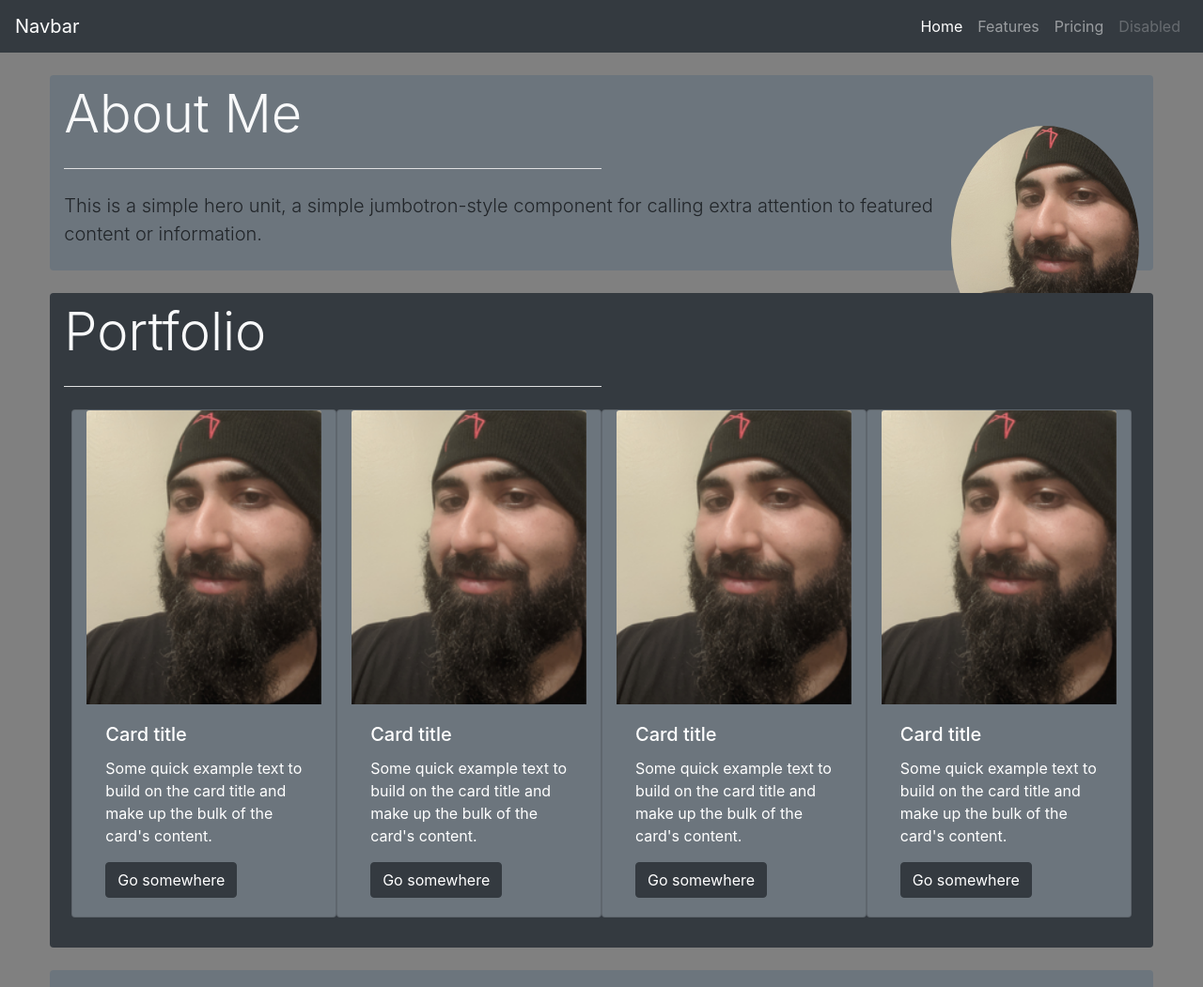
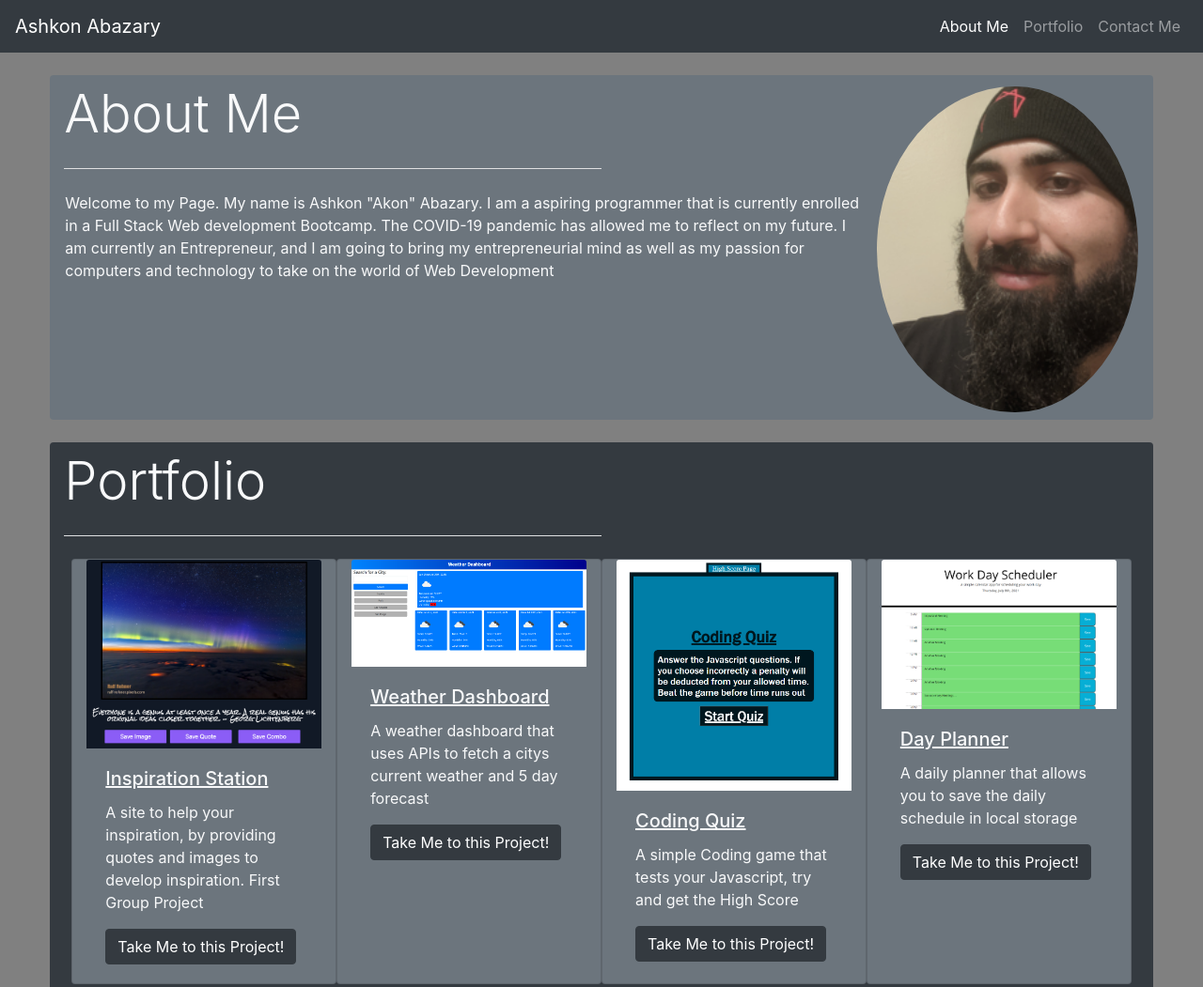
Before and after one commit to aabazary/AkonPortfolio2, a plain HTML site: page index.html in a window 1280 px wide. Shown: the top 1051 px of the page at 94% size. Drawn offline with nearby package versions, Linux system fonts and the light colour scheme.

Commit message:
added content, needs more styling

```diff
--- a/assets/css/style.css
+++ b/assets/css/style.css
@@ -2,5 +2,7 @@ body{
     background-color: grey;
 }
 #profileImg{
-    margin-top: -70px;
+    margin-top: -7rem;
+    padding-right: 1rem;
+
 }
--- a/index.html
+++ b/index.html
@@ -9,13 +9,18 @@
     <!-- Bootstrap CSS -->
     <link rel="stylesheet" href="https://maxcdn.bootstrapcdn.com/bootstrap/4.0.0/css/bootstrap.min.css"
         integrity="sha384-Gn5384xqQ1aoWXA+058RXPxPg6fy4IWvTNh0E263XmFcJlSAwiGgFAW/dAiS6JXm" crossorigin="anonymous">
+
+    <!-- Font Awesome  -->
     <link rel="stylesheet" href="https://pro.fontawesome.com/releases/v5.10.0/css/all.css"
         integrity="sha384-AYmEC3Yw5cVb3ZcuHtOA93w35dYTsvhLPVnYs9eStHfGJvOvKxVfELGroGkvsg+p" crossorigin="anonymous" />
+
+    <!-- CSS -->
     <link rel="stylesheet" href="./assets/css/style.css">
-    <title>Hello, world!</title>
+    <title>Akon Portfolio</title>
 </head>
+<!-- NavBar -->
 <nav class="navbar navbar-expand-lg navbar-dark bg-dark">
-    <a class="navbar-brand" href="#">Navbar</a>
+    <a class="navbar-brand" href="#">Ashkon Abazary</a>
     <button class="navbar-toggler" type="button" data-toggle="collapse" data-target="#navbarNav"
         aria-controls="navbarNav" aria-expanded="false" aria-label="Toggle navigation">
         <span class="navbar-toggler-icon"></span>
@@ -23,132 +28,122 @@
     <div class="collapse navbar-collapse" id="navbarNav">
         <ul class="navbar-nav ml-auto">
             <li class="nav-item active ml-auto">
-                <a class="nav-link" href="#">Home <span class="sr-only">(current)</span></a>
+                <a class="nav-link" href="#about-me">About Me</a>
             </li>
             <li class="nav-item ml-auto">
-                <a class="nav-link" href="#">Features</a>
+                <a class="nav-link" href="#portfolio">Portfolio</a>
             </li>
             <li class="nav-item ml-auto">
-                <a class="nav-link" href="#">Pricing</a>
-            </li>
-            <li class="nav-item ml-auto">
-                <a class="nav-link disabled" href="#">Disabled</a>
+                <a class="nav-link" href="#contact-me">Contact Me</a>
             </li>
         </ul>
     </div>
 </nav>
 
 <body class="">
-    <div class="container bg-secondary rounded mx-auto my-4 col-12 col-md-11 py-2">
-        <h1 class="display-4 text-light">About Me</h1>
+    <div class="container bg-secondary rounded mx-auto my-4 col-12 col-md-11 py-2 shadow-lg ">
+        <h1 class="display-4 text-light" id="about-me">About Me</h1>
         <hr class="my-4 w-50 bg-light ml-0">
-        <div><img class="float-right rounded-circle " id="profileImg" src="./assets/images/personal pic.png" alt="">
-            <p class="lead">This is a simple hero unit, a simple jumbotron-style component for calling extra attention
-                to featured content or information.</p>
+        <div>
+            <div class="row">
+                <p class="w-75 text-light px-3">Welcome to my Page. My name is Ashkon "Akon" Abazary. I am a aspiring programmer that is currently enrolled in a Full Stack Web development Bootcamp. The COVID-19 pandemic has allowed me to reflect on my future. I am currently an Entrepreneur, and I am going to bring my entrepreneurial mind as well as my passion for computers and technology to take on the world of Web Development</p>
+                <img class="float-right rounded-circle w-25 " id="profileImg" src="./assets/images/personal pic.png"
+                    alt="">
+            </div>
         </div>
     </div>
     <div class="container bg-dark rounded mx-auto w-90 mb-4 col-12 col-md-11 py-2">
-        <h1 class="display-4 text-light">Portfolio</h1>
+        <h1 class="display-4 text-light" id="portfolio">Portfolio</h1>
         <hr class="my-4 w-50 bg-light ml-0">
         <div class="row m-2">
-            <div class="card text-white bg-secondary mb-3 col-md-4 col-lg-3 col-sm-6 w-90" style="">
-                <img class="card-img-top" src="./assets/images/personal pic.png" alt="Card image cap">
+            <div class="card text-light bg-secondary mb-3 col-md-4 col-lg-3 col-sm-6 w-90" style="">
+                <img class="card-img-top" src="./assets/images/inspiration-station.png" alt="Card image cap">
                 <div class="card-body">
-                    <h5 class="card-title">Card title</h5>
-                    <p class="card-text">Some quick example text to build on the card title and make up the bulk of the
-                        card's content.</p>
-                    <a href="#" class="btn btn-dark">Go somewhere</a>
+                    <h5 class="card-title"><u>Inspiration Station</u></h5>
+                    <p class="card-text">A site to help your inspiration, by providing quotes and images to develop
+                        inspiration. First Group Project</p>
+                    <a href="https://joeyfitz.github.io/First-Team-Project/" target="_blank" class="btn btn-dark">Take
+                        Me to this Project!</a>
                 </div>
             </div>
-            <div class="card text-white bg-secondary mb-3 col-md-4 col-lg-3 col-sm-6 w-90" style="">
-                <img class="card-img-top" src="./assets/images/personal pic.png" alt="Card image cap">
+            <div class="card text-light bg-secondary mb-3 col-md-4 col-lg-3 col-sm-6 w-90" style="">
+                <img class="card-img-top" src="./assets/images/weather-dashboard.png" alt="Card image cap">
                 <div class="card-body">
-                    <h5 class="card-title">Card title</h5>
-                    <p class="card-text">Some quick example text to build on the card title and make up the bulk of the
-                        card's content.</p>
-                    <a href="#" class="btn btn-dark">Go somewhere</a>
+                    <h5 class="card-title underline"><u>Weather Dashboard</u></h5>
+                    <p class="card-text">A weather dashboard that uses APIs to fetch a citys current weather and 5 day
+                        forecast</p>
+                    <a href="https://aabazary.github.io/weather_dashboard/" target="_blank" class="btn btn-dark">Take Me
+                        to this Project!</a>
                 </div>
             </div>
-            <div class="card text-white bg-secondary mb-3 col-md-4 col-lg-3 col-sm-6 w-90" style="">
-                <img class="card-img-top" src="./assets/images/personal pic.png" alt="Card image cap">
+            <div class="card text-light bg-secondary mb-3 col-md-4 col-lg-3 col-sm-6 w-90" style="">
+                <img class="card-img-top" src="./assets/images/code-quiz.png" alt="Card image cap">
                 <div class="card-body">
-                    <h5 class="card-title">Card title</h5>
-                    <p class="card-text">Some quick example text to build on the card title and make up the bulk of the
-                        card's content.</p>
-                    <a href="#" class="btn btn-dark">Go somewhere</a>
+                    <h5 class="card-title"><u>Coding Quiz</u></h5>
+                    <p class="card-text">A simple Coding game that tests your Javascript, try and get the High Score</p>
+                    <a href="https://aabazary.github.io/code_quiz/" target="_blank" class="btn btn-dark">Take Me to this
+                        Project!</a>
                 </div>
             </div>
-            <div class="card text-white bg-secondary mb-3 col-md-4 col-lg-3 col-sm-6 w-90" style="">
-                <img class="card-img-top" src="./assets/images/personal pic.png" alt="Card image cap">
+            <div class="card text-light bg-secondary mb-3 col-md-4 col-lg-3 col-sm-6 w-90" style="">
+                <img class="card-img-top" src="./assets/images/day-planner.png" alt="Card image cap">
                 <div class="card-body">
-                    <h5 class="card-title">Card title</h5>
-                    <p class="card-text">Some quick example text to build on the card title and make up the bulk of the
-                        card's content.</p>
-                    <a href="#" class="btn btn-dark">Go somewhere</a>
+                    <h5 class="card-title"><u>Day Planner</u></h5>
+                    <p class="card-text">A daily planner that allows you to save the daily schedule in local storage</p>
+                    <a href="https://aabazary.github.io/day_planner/" target="_blank" class="btn btn-dark">Take Me to
+                        this Project!</a>
+                </div>
+            </div>
+            <div class="card text-light bg-secondary mb-3 col-md-4 col-lg-3 col-sm-6 w-90" style="">
+                <img class="card-img-top" src="./assets/images/pw-gen.png" alt="Card image cap">
+                <div class="card-body">
+                    <h5 class="card-title"><u>Password Generator</u></h5>
+                    <p class="card-text">A simple password generator that creates a password depending on the inputs
+                        selected from the prompts</p>
+                    <a href="https://aabazary.github.io/pwgen/" target="_blank" class="btn btn-dark">Take Me to this
+                        Project!</a>
                 </div>
             </div>
         </div>
     </div>
     <div class="container bg-secondary rounded mx-auto my-4 col-12 col-md-11 py-2">
-        <h1 class="display-4 text-light">Contact Me</h1>
+        <h1 class="display-4 text-light" id="contact-me">Contact Me</h1>
         <hr class="my-4 w-50 bg-light ml-0">
         <form>
             <div class="form-group">
                 <label for="exampleFormControlInput1">Name</label>
-                <input type="text" class="form-control" id="exampleFormControlInput1" placeholder="name@example.com">
+                <input type="text" class="form-control" id="exampleFormControlInput1" placeholder="Name">
             </div>
             <div class="form-group">
                 <label for="exampleFormControlInput2">Email address</label>
                 <input type="email" class="form-control" id="exampleFormControlInput2" placeholder="name@example.com">
             </div>
             <div class="form-group">
-                <label for="exampleFormControlTextarea1">Example textarea</label>
-                <textarea class="form-control" id="exampleFormControlTextarea1" rows="3"></textarea>
+                <label for="exampleFormControlTextarea1">Message</label>
+                <textarea class="form-control" id="exampleFormControlTextarea1" rows="3"
+                    placeholder="Write your Message here."></textarea>
             </div>
         </form>
     </div>
 </body>
-<footer class="bg-dark text-center text-white">
-    <!-- Grid container -->
+<footer class="bg-dark text-center text-light">
+
     <div class="container p-4 pb-0">
-        <!-- Section: Social media -->
-        <section class="mb-4">
-            <!-- Facebook -->
-            <a class="btn btn-outline-light btn-floating m-1" href="#!" role="button"><i
-                    class="fab fa-facebook-f"></i></a>
-
-            <!-- Twitter -->
-            <a class="btn btn-outline-light btn-floating m-1" href="#!" role="button"><i class="fab fa-twitter"></i></a>
-
-            <!-- Google -->
-            <a class="btn btn-outline-light btn-floating m-1" href="#!" role="button"><i class="fab fa-google"></i></a>
-
-            <!-- Instagram -->
-            <a class="btn btn-outline-light btn-floating m-1" href="#!" role="button"><i
-                    class="fab fa-instagram"></i></a>
-
-            <!-- Linkedin -->
-            <a class="btn btn-outline-light btn-floating m-1" href="#!" role="button"><i
+        <section class="mb-2">
+            <a class="btn btn-outline-light btn-floating m-1"
+                href="https://www.linkedin.com/in/ashkon-abazary-19b099213/" target="_blank" role="button"><i
                     class="fab fa-linkedin-in"></i></a>
 
-            <!-- Github -->
-            <a class="btn btn-outline-light btn-floating m-1" href="#!" role="button"><i class="fab fa-github"></i></a>
+            <a class="btn btn-outline-light btn-floating m-1" href="https://github.com/aabazary" target="_blank"
+                role="button"><i class="fab fa-github"></i></a>
         </section>
-        <!-- Section: Social media -->
     </div>
-    <!-- Grid container -->
-
-    <!-- Copyright -->
     <div class="text-center p-3" style="background-color: rgba(0, 0, 0, 0.2);">
-        © 2020 Copyright:
-        <a class="text-white" href="https://mdbootstrap.com/">MDBootstrap.com</a>
+        © 2021 paraNormal productions
     </div>
-    <!-- Copyright -->
 </footer>
 
 
-<!-- Optional JavaScript -->
-<!-- jQuery first, then Popper.js, then Bootstrap JS -->
 <script src="https://code.jquery.com/jquery-3.2.1.slim.min.js"
     integrity="sha384-KJ3o2DKtIkvYIK3UENzmM7KCkRr/rE9/Qpg6aAZGJwFDMVNA/GpGFF93hXpG5KkN" crossorigin="anonymous">
 </script>
```
Also changed, not shown: assets/images/code-quiz.png (added), assets/images/day-planner.png (added), assets/images/inspiration-station.png (added), assets/images/pw-gen.png (added), assets/images/weather-dashboard.png (added).
